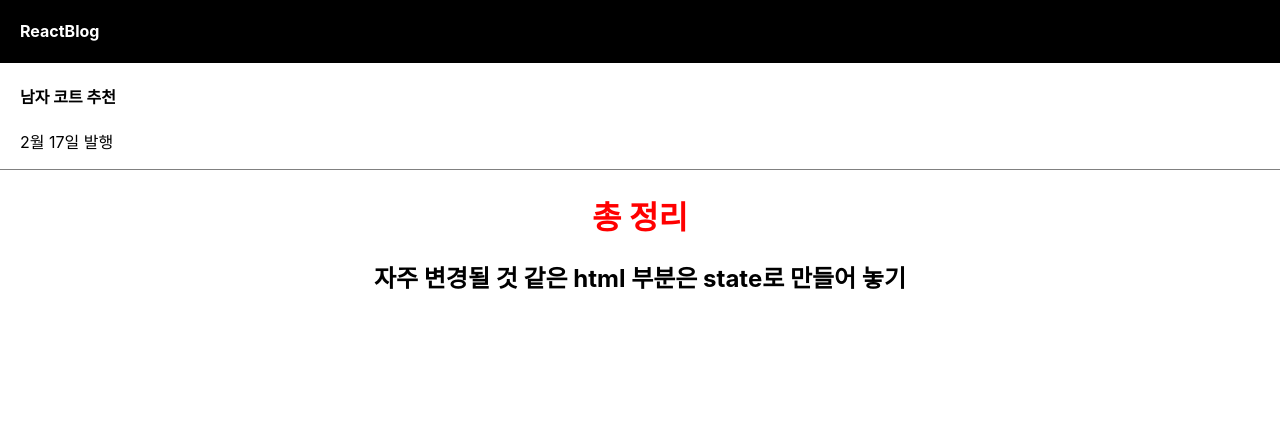
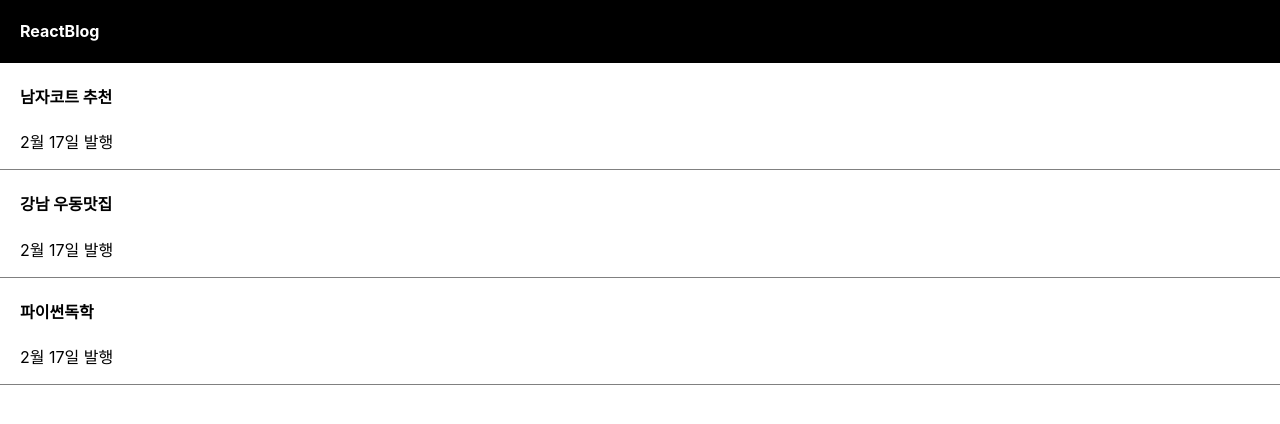
Before and after one commit to jangdayeon/ReactStudying_part1, a React (Create React App) app: page / in a window 1280 px wide. Shown: the top 424 px of the page. Built offline with nearby package versions, Linux system fonts and the light colour scheme.

Commit message:
[과제]중요한 데이터는 변수말고 state에 담습니다

```diff
--- a/src/App.js
+++ b/src/App.js
@@ -1,64 +1,35 @@
+// 과제 : useState를 이용하여 list 출력해보기
+
 import logo from './logo.svg';
-import './App.css'; //import 하는 방법
+import './App.css';
 import { useState } from 'react';
 
 function App() {
-
-  let post = '강남 우동 맛집'; //let , var , const
-
-  //리액트에서는 자료를 잠깐 저장하고 싶을 때 위와 같은 자료형을 쓸 수도 있지만, react에서는 state라는 자료형이 따로 있다.
-  let [a,b]=useState('남자 코트 추천'); //[a,b]는 js의 Destructuring 문법->코드 맨 아래 참고
-  //a는 state에 보관했던 자료가 나오고, b는 state 변경도와주는 함수
-  //state 사용법
-  //1. import {useState}
-  //2. useState(보관할 자료)
-  //3. let[작명,작명]
-
-  let [logo, setLogo] = useState('ReactBlog');
+  let logo = "ReactBlog";
+  let [a,b] = useState(['남자코트 추천','강남 우동맛집','파이썬독학']);
   return (
     <div className="App">
       <div className='black-nav'>
         <h4>{logo}</h4>
       </div>
       <div className="list">
-        <h4>{a}</h4>
+        <h4>{a[0]}</h4>
         <p>2월 17일 발행</p>
       </div>
-
-      <div>
-        <h1 style={{color:'red'}}> 총 정리 </h1>
-        <h2>
-          자주 변경될 것 같은 html 부분은 state로 만들어 놓기
-        </h2>
+      <div className="list">
+        <h4>{a[1]}</h4>
+        <p>2월 17일 발행</p>
+      </div>
+      <div className="list">
+        <h4>{a[2]}</h4>
+        <p>2월 17일 발행</p>
       </div>
     </div>
 
 
   );
-  //return()안에는 병렬로 태그 2개 이상 기입 금지
+
 
 }
 
-/////////////////////////////////////////////////////////
-
-//[참고] Destructuring 문법
-
-//let num = [1,2];
-// let a = num[0];
-// let b = num[1];
-//위와 같이 인덱스를 이용하여 변수에 값을 저장할 수도 있지만,
-//let [a,b] =[1,2];
-//위와 같이도 저장할 수 있다. 결과는 같다.
-
-/////////////////////////////////////////////////////////
-
-/////////////////////////////////////////////////////////
-
-// let이 아니라 state 변수를 사용하는 이유?
-
-// 코드가 돌아가고 있는 중에 변수값이 변경되면 let같은 경우는 바뀐 값으로 바로 반영되지 않는다는 문제가 생긴다.
-//이러한 문제를 state가 해결해줌. 따로 처리를 해주지 않아도 >>자동 재렌더링<<을 통해 html을 처리해주기 때문이다.
-//즉, state는 변동시 자동으로 html에 반영되게 만들고 싶을 때 사용해라.
-
-/////////////////////////////////////////////////////////
 export default App;
```
